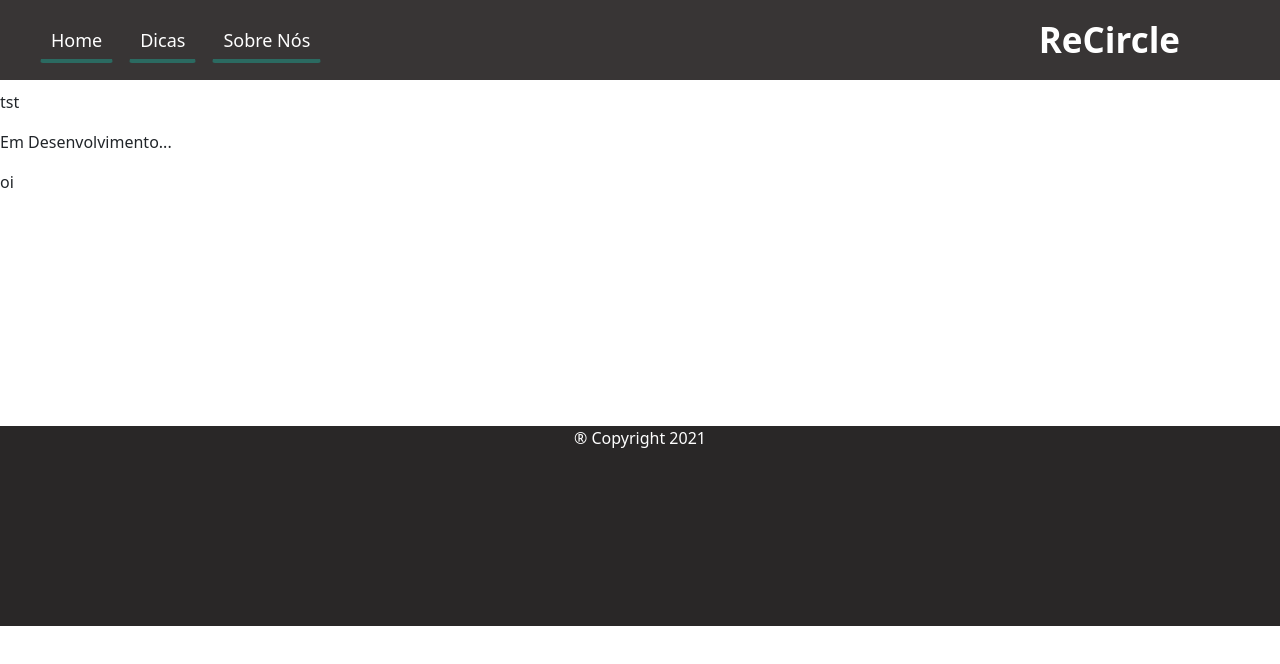
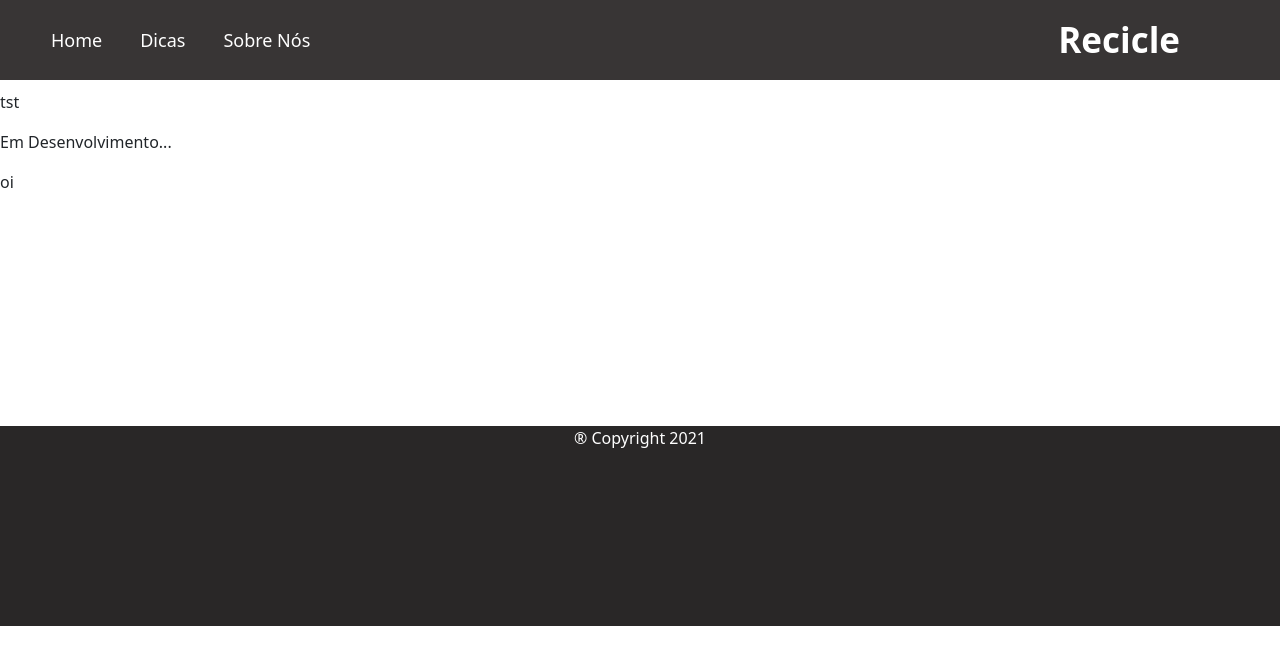
Before and after one commit to FabioPassos10/Recicle, a React (Create React App) app: page /Test in a window 1280 px wide. Shown: the top 664 px of the page. Built offline with nearby package versions, Linux system fonts and the light colour scheme.

Commit message:
Update NavBar.js

```diff
--- a/src/Componentes/NavBar.js
+++ b/src/Componentes/NavBar.js
@@ -12,26 +12,20 @@ export default function NavBar() {
       ></link>
       <nav>
         {/* <Logo className="logo" /> */}
-        <label className="logo">ReCircle</label>
+        <label className="logo">Recicle</label>
         <ul>
           <li>
-            <a href="/" className="active">
-              Home
-            </a>
+            <a href="/">Home</a>
           </li>
           <li>
-            <a href="/Dicas" className="active">
-              Dicas
-            </a>
+            <a href="/Dicas">Dicas</a>
           </li>
           <li>
-            <a href="/Sobre" className="active">
-              Sobre Nós
-            </a>
+            <a href="/Sobre">Sobre Nós</a>
           </li>
         </ul>
         <label id="icon">
-          <i class="fas fa-bars"></i>
+          <i class="fas fa-bars">s</i>
         </label>
       </nav>
     </>
```
